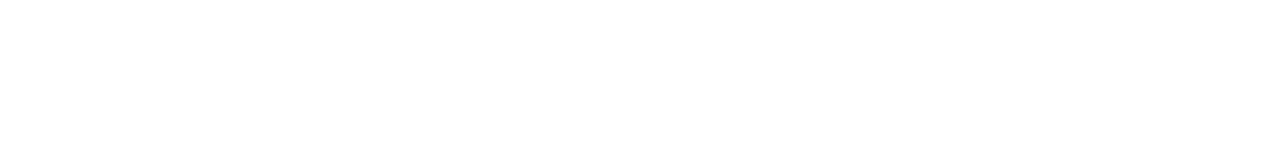
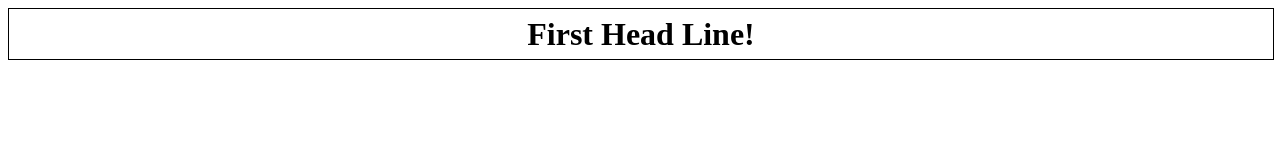
Before and after one commit to ChrisFULLSTACKGER/ItsATest, a plain HTML site: page src/index.html in a window 1280 px wide. Drawn offline with Linux system fonts and the light colour scheme.

Commit message:
styled / header

```diff
--- a/src/index.html
+++ b/src/index.html
@@ -3,8 +3,11 @@
 <head>
     <meta charset="UTF-8">
     <title>ItsATest_SSH_Key</title>
+    <link rel="stylesheet" href="style.css">
 </head>
 <body>
-
+<header class="wrapper">
+    <h1>First Head Line!</h1>
+</header>
 </body>
 </html>
--- a/src/style.css
+++ b/src/style.css
@@ -0,0 +1,8 @@
+.wrapper {
+    display: flex;
+    justify-content: center;
+    align-items: center;
+    border: solid 1px black;
+    width: 100%;
+    height: 50px;
+}
```
